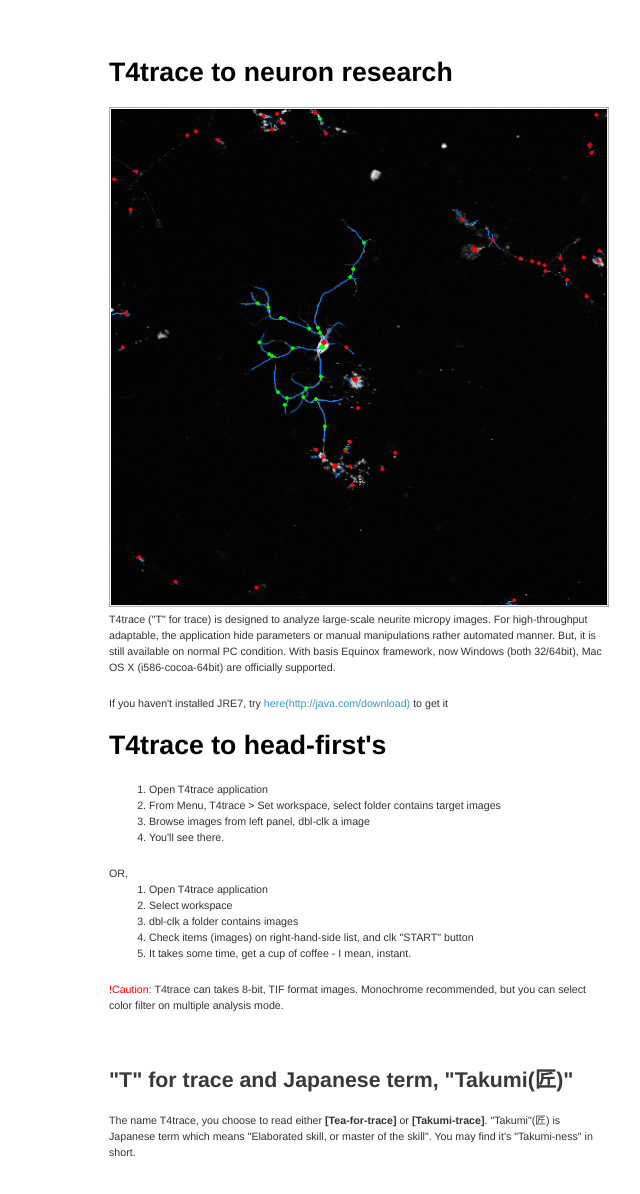
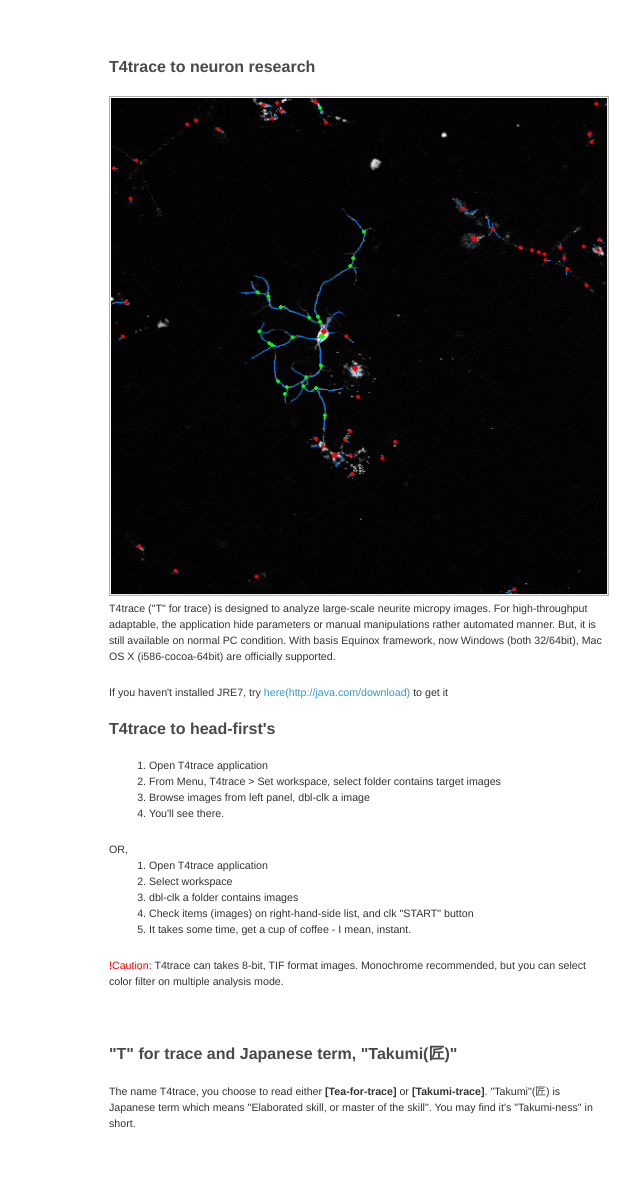
Before and after one commit to insaint03/t4trace, a plain HTML site: page index.html in a window 1280 px wide. Shown: the full height of the page, 461-1101 px from the left. Drawn offline with Linux system fonts and the light colour scheme.

Commit message:
Update index.html

```diff
--- a/index.html
+++ b/index.html
@@ -30,11 +30,11 @@
         </ul>
       </header>
       <section>
-	  <h1>T4trace to neuron research</h1>
+	  <h3>T4trace to neuron research</h3>
 	  <img src="./images/20140115.png" >
 	  <p>T4trace ("T" for trace) is designed to analyze large-scale neurite micropy images. For high-throughput adaptable, the application hide parameters or manual manipulations rather automated manner. But, it is still available on normal PC condition. With basis Equinox framework, now Windows (both 32/64bit), Mac OS X (i586-cocoa-64bit) are officially supported.</p>
 	  <p>If you haven't installed JRE7, try <a href="http://java.com/download">here(http://java.com/download)</a> to get it</p>
-	  <h1>T4trace to head-first's</h1>
+	  <h3>T4trace to head-first's</h3>
 	  <p>
 	  	<ol>
 			<li>Open T4trace application</li>
@@ -58,7 +58,7 @@
 
 
 	<p>&nbsp;</p>
-	<h2>"T" for trace and Japanese term, "Takumi(匠)"</h2>
+	<h3>"T" for trace and Japanese term, "Takumi(匠)"</h3>
 	<p>The name T4trace, you choose to read either <b>[Tea-for-trace]</b> or <b>[Takumi-trace]</b>. "Takumi"(匠) is Japanese term which means "Elaborated skill, or master of the skill". You may find it's "Takumi-ness" in short.</p>
       </section>
       <footer>
```
